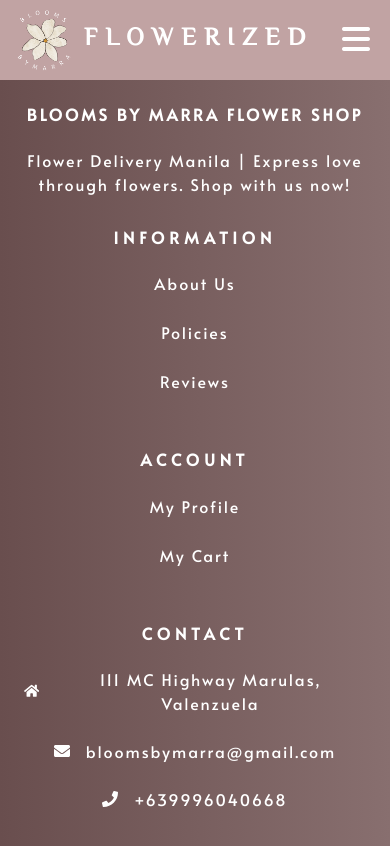
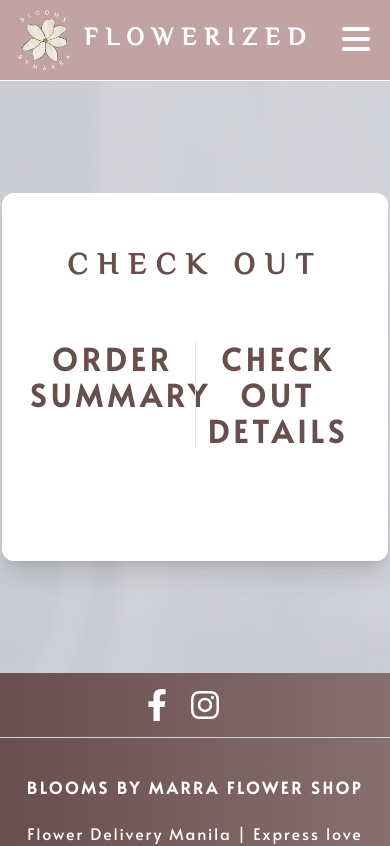
Before and after one commit to antorphilip/react-flowerized-frontend-heroku, a React (Create React App) app: page /mycart in a window 390 px wide. Shown: the top 846 px of the page. Built offline with nearby package versions, Linux system fonts and the light colour scheme; a web font is replaced by a local one; what tw-elements would draw is missing.

Commit message:
cart, profile

```diff
--- a/src/App.js
+++ b/src/App.js
@@ -11,6 +11,7 @@
 import MyAccount from "./pages/MyAccount";
 import Payment from "./pages/Payment";
 import Signup from "./pages/Signup";
+import MyCart from "./pages/MyCart";
 
 function App() {
   return (
@@ -26,6 +27,7 @@
         <Route path="/myaccount" element={<MyAccount />} />
         <Route path="/login" element={<Login />} />
         <Route path="/signup" element={<Signup />} />
+        <Route path="/mycart" element={<MyCart />} />
         <Route path="/payment" element={<Payment />} />
 
         {/* NOTE: Where is this? */}
--- a/src/components/Footer/index.js
+++ b/src/components/Footer/index.js
@@ -122,7 +122,7 @@
             </p>
             <p className="mb-4">
               <a
-                href="#!"
+                href="/mycart"
                 className="text-[#fff] font-[Alata] tracking-[2px] no-underline hover:text-[#F3C5C5]"
               >
                 My Cart
--- a/src/pages/AboutUs/index.js
+++ b/src/pages/AboutUs/index.js
@@ -19,8 +19,11 @@
               <h1 className="text-[#694E4E] tracking-[10px] text-3xl md:text-4xl uppercase font-ElMessiri font-bold ">
                 ABOUT US
               </h1>
-              <div className="mt-14 space-y-20">
-                <p className="font-[Alata] text-[#694E4E] text-xl">
+              <div className="mt-14 space-y-20 text-justify">
+                <p className="font-[Alata] text-[#694E4E] text-xl
+                first-line:uppercase first-line:tracking-widest
+                first-letter:text-7xl first-letter:font-bold first-letter:text-[#694E4E]
+                first-letter:mr-3 first-letter:float-left">
                   The Blooms by Marra was started 8 years ago with their online
                   Facebook Page. In addition, the shop was founded by Marra's
                   mother-in-law. Ms. Marra Borres is the owner of the Blooms by
--- a/src/pages/MyAccount/index.js
+++ b/src/pages/MyAccount/index.js
@@ -1,9 +1,10 @@
-import React from "react";
-import Footer from "../../components/Footer";
+import {useState} from "react";
 import myaccount from "../../assets/image/myaccount.jpg";
 import styles from "../../styles/image.module.css";
 
 const MyAccount = () => {
+  const [activeButton, setActiveButton] = useState("edit");
+
   return (
     <>
       <div className="h-[1px] mt-[80px]"></div>
@@ -65,12 +66,25 @@
                     placeholder=""
                   ></input>
                 </div>
+                <div className="mt-14 space-x-5">
+                <button
+                  className={
+                    activeButton === "edit"
+                      ? "px-12 py-2 transition ease-in bg-[#694e4e] text-white uppercase tracking-widest rounded-xl border-2 border-[#694e4e]"
+                      : "px-12 py-2 transition ease-in bg-white text-[#694e4e] uppercase tracking-widest rounded-xl border-2 border-[#694e4e]"
+                  }
+                  onClick={() => setActiveButton("edit")}
+                >
+                  EDIT
+                </button>
+                </div>
               </form>
+
             </div>
           </div>
         </div>
 
-        <Footer />
+
       </div>
     </>
   );
--- /dev/null
+++ b/src/pages/MyCart/index.js
@@ -0,0 +1,42 @@
+import mycart from "../../assets/image/mycart.jpg";
+import styles from "../../styles/image.module.css";
+
+const MyCart = () => {
+  return (
+    <>
+      <div className="h-[1px] mt-[80px]"></div>
+      <div className="">
+        <div className={`flex items-center justify-center ${styles.bgimage5}`}>
+          <div className="w-[99%] lg:w-2/3 flex my-28 rounded-xl shadow-xl overflow-hidden">
+            <img
+              className="lg:block hidden max-w-[500px]"
+              src={mycart}
+              alt="logo"
+            />
+            <div className="px-7 py-14 w-full text-center bg-white">
+              <h1 className="text-[#694E4E] tracking-[10px] text-3xl md:text-4xl uppercase font-ElMessiri font-bold ">
+                CHECK OUT
+              </h1>
+              <div class="py-14 grid grid-cols-2 divide-x">
+                <div>
+                  <h1 className="text-[#694E4E] tracking-[5px] text-3xl md:text-xl uppercase font-[Alata] font-bold">
+                    ORDER SUMMARY
+                  </h1>
+                </div>
+                <div>
+                  <h1 className="text-[#694E4E] tracking-[5px] text-3xl md:text-xl uppercase font-[Alata] font-bold">
+                    CHECK OUT DETAILS
+                  </h1>
+
+
+                </div>
+              </div>
+            </div>
+          </div>
+        </div>
+      </div>
+    </>
+  );
+};
+
+export default MyCart;
--- a/src/pages/Payment/index.js
+++ b/src/pages/Payment/index.js
@@ -1,5 +1,5 @@
 import { useState } from "react";
-import aboutus1 from "../../assets/image/aboutus1.jpg";
+import payment from "../../assets/image/payment.jpg";
 import styles from "../../styles/image.module.css";
 
 const Payment = () => {
@@ -65,7 +65,7 @@
           <div className="w-[90%] lg:w-2/3 flex my-28 rounded-xl shadow-xl overflow-hidden">
             <img
               className="lg:block hidden max-w-[500px]"
-              src={aboutus1}
+              src={payment}
               alt="logo"
             />
 
--- a/src/styles/image.module.css
+++ b/src/styles/image.module.css
@@ -9,3 +9,11 @@
 .bgimage3 {
   background-image: url('../assets/image/bgimage3.png');
 }
+
+.bgimage4 {
+  background-image: url('../assets/image/bgimage4.png');
+}
+
+.bgimage5 {
+  background-image: url('../assets/image/bgimage5.png');
+}
--- a/src/styles/index.css
+++ b/src/styles/index.css
@@ -57,3 +57,7 @@
 .titleClass:after {
   @apply bg-[#694E4E] block h-[2px] absolute right-0 rounded-lg mr-2 w-[65px] sm:w-[180px] md:w-[250px] lg:w-[300px] xl:w-[320px] z-[-2] top-[35%];
 }
+
+.carttxtBox {
+  @apply read-only:bg-gray-100 text-center font-[500] text-xl w-[95%] md:w-[500px] h-[45px] bg-[#DFDFDE] text-[#694E4E] font-Alata rounded-[1.5vh] transition-[0.5s];
+}
```
Also changed, not shown: src/assets/image/bgimage5.png (added), 1 other file (tests, documents, lock files or other folders).
